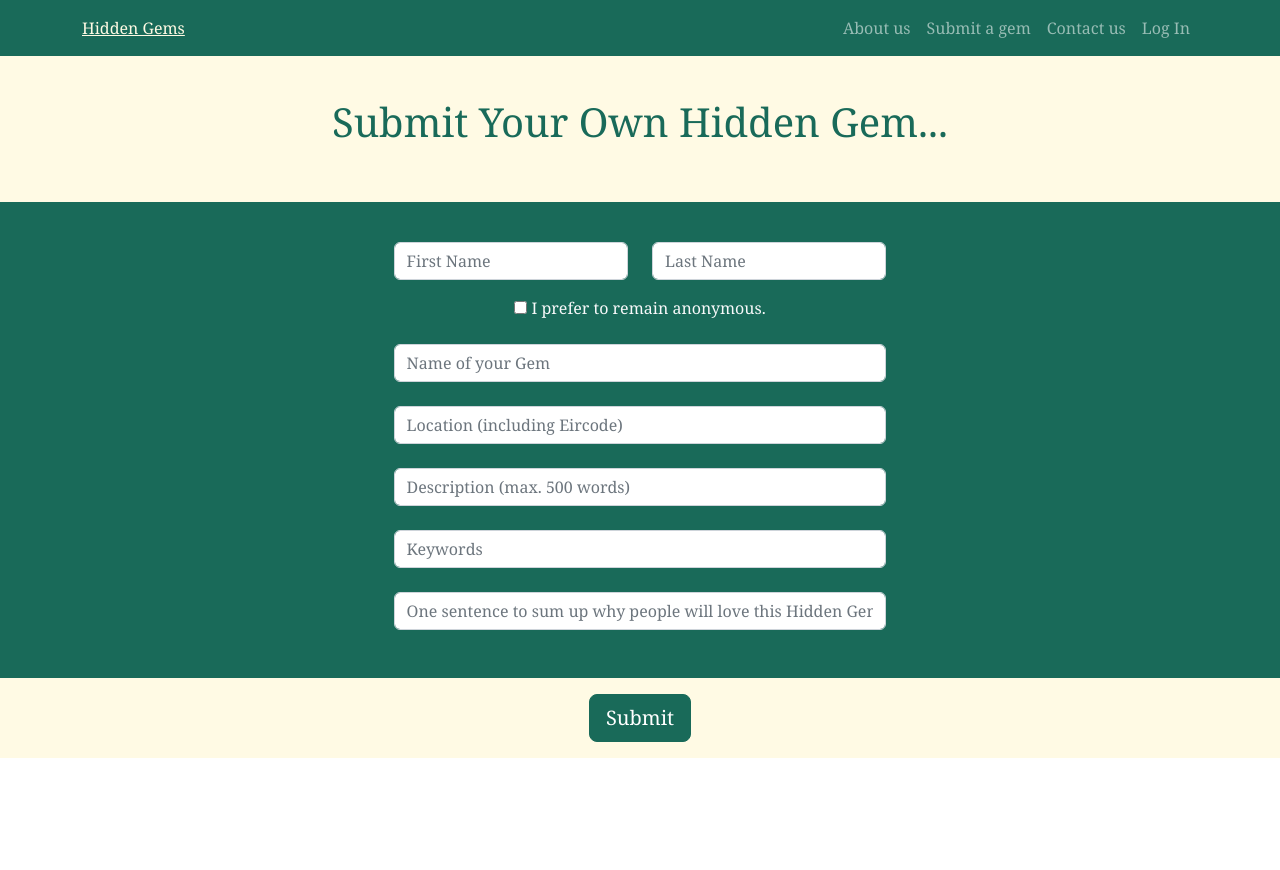
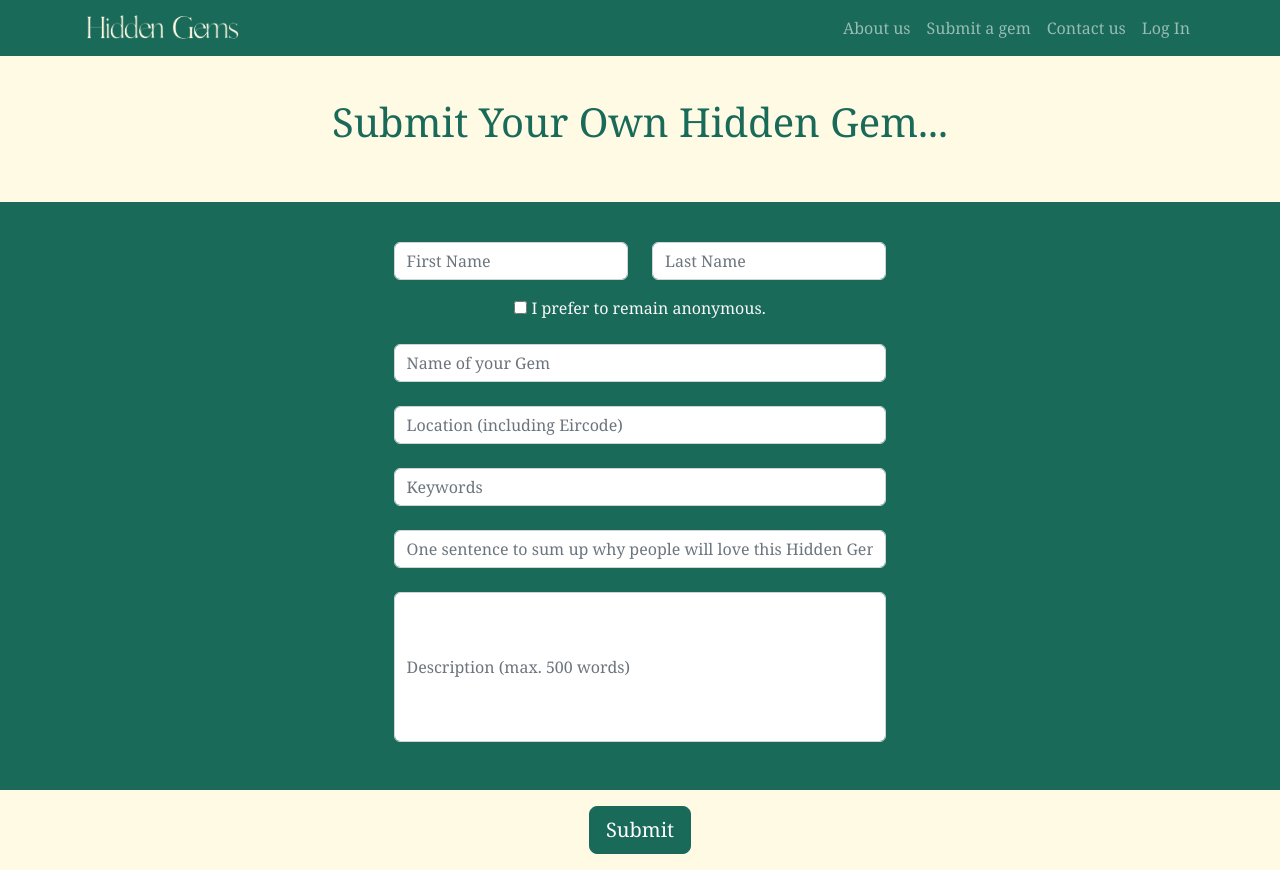
Before and after one commit to hiddenGemsIDM/Hidden-Gems, a website: page submit.html in a window 1280 px wide. Before the commit the page ends 800 px from the top, so only its background shows below. Drawn offline with nearby package versions, Linux system fonts and the light colour scheme.

Commit message:
Add logo

```diff
--- a/sass/main.scss
+++ b/sass/main.scss
@@ -6,6 +6,17 @@ $secondary: #FFFAE4;
 
 * {
     font-family: "Poppins", Georgia, serif;
+}
+
+/* --------- Navbar --------- */
+.navbar img {
+    height: 30px;
+    object-fit: cover;
+    transition: all 0.3s ease;
+}
+
+.navbar img:hover {
+    transform: scale(1.05);
 }
 
 /* --------- Landing page --------- */
@@ -81,3 +92,7 @@ $secondary: #FFFAE4;
 .submit {
     margin-top: 50px;
 }
+
+.submit-form .description {
+    height: 150px;
+}
--- a/submit.html
+++ b/submit.html
@@ -12,7 +12,9 @@
     <!-- Responsive navigation bar -->
     <nav class="navbar navbar-expand-lg bg-success navbar-dark fixed-top">
         <div class="container">
-            <a href="index.html" class="navbar-logo text-secondary">Hidden Gems</a>
+            <a href="index.html" class="navbar-logo text-secondary">
+                <img src="img/BeigeLogo-cropped.png" alt="Hidden Gems logo" class="img-fluid">
+            </a>
 
             <button class="navbar-toggler" type="button" data-bs-toggle="collapse" data-bs-target="#navtab">
                 <span class="navbar-toggler-icon"></span>
@@ -51,7 +53,7 @@
         </div>
     </section>
 
-    <section class="bg-success text-light text-center p-4">
+    <section class="submit-form bg-success text-light text-center p-4">
         <div class="form-group">
             <div class="row">
                 <div class="col-md-6 my-3">
@@ -79,15 +81,17 @@
         </div>
 
         <div class="form-group my-4">
-            <input type="text" name="description" class="form-control"
-                placeholder="Description (max. 500 words)" />
-        </div>
-        <div class="form-group my-4">
             <input type="text" name="keywords" class="form-control" placeholder="Keywords" />
         </div>
+
         <div class="form-group my-4">
             <input type="text" name="sentence" class="form-control"
                 placeholder="One sentence to sum up why people will love this Hidden Gem..." />
+        </div>
+
+        <div class="form-group my-4">
+            <input type="text" name="description" class="form-control description"
+                placeholder="Description (max. 500 words)" />
         </div>
 
     </section>
```
Also changed, not shown: about.html (+3 -1 lines), contact.html (+3 -1 lines), index.html (+3 -1 lines), login.html (+4 -2 lines), thankyou.html (+3 -1 lines), css/main.min.css, img/BeigeLogo-cropped.png (added), 1 other file.
